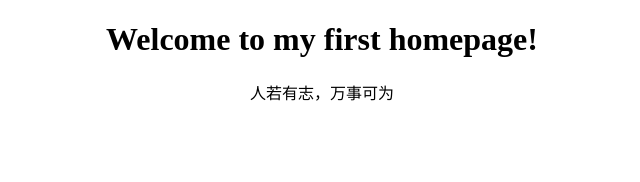
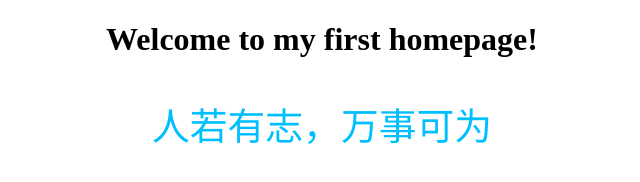
Before and after one commit to Against-the-Wind/Against-the-Wind.github.io, a plain HTML site: page index.html in a window 1280 px wide. Shown: the whole page, without its empty margins (318-958 px from the left). Drawn offline with Linux system fonts and the light colour scheme.

Commit message:
Modify index

```diff
--- a/css/index.css
+++ b/css/index.css
@@ -3,5 +3,7 @@ h1 {
 }
 p {
     text-align: center;
+    font-size: 1cm;
+    color: deepskyblue;
     font-family: "华文行楷","华文楷体","华文宋体";
 }
--- a/index.html
+++ b/index.html
@@ -2,7 +2,7 @@
 <html lang="en">
 <head>
     <meta charset="UTF-8">
-    <title>Index</title>
+    <title>Homepage</title>
     <link href="css/index.css" type="text/css" rel="stylesheet">
 </head>
 <body>
```
